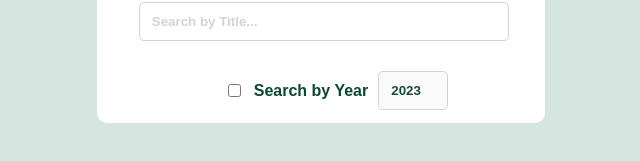
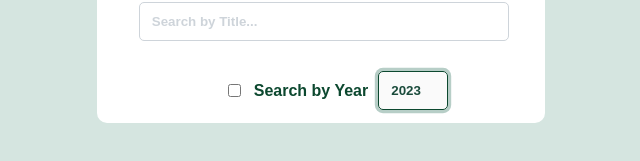
Before and after one commit to kgomdb/BIMdb, an Angular app in the folder BIMdb/: page / in a window 1280 px wide. In both pictures the pointer is over the input 732 px from the left and 365 px from the top of the page. Shown: the part 275-436 px from the top of the page, without its empty margins (319-959 px from the left). Built offline with nearby package versions, Linux system fonts and the light colour scheme.

Commit message:
missing year-selector design fix

```diff
--- a/BIMdb/src/app/app.component.scss
+++ b/BIMdb/src/app/app.component.scss
@@ -57,6 +57,20 @@
     color:#1a4b3b;
     font-weight: 700;
     text-indent: 10px;
+}
+
+.year-selector:hover {
+    outline: 0 none;
+    outline-offset: 0;
+    box-shadow: 0 0 0 0.2rem #b7cec7;
+    border-color: #0c482f;
+}
+
+.year-selector:enabled:focus {
+    outline: 0 none;
+    outline-offset: 0;
+    box-shadow: 0 0 0 0.2rem #b7cec7;
+    border-color: #0c482f;
 }
 
 .search-input {
```
